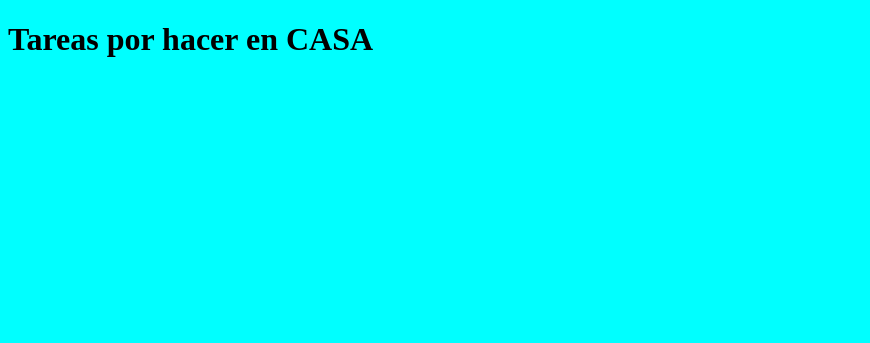
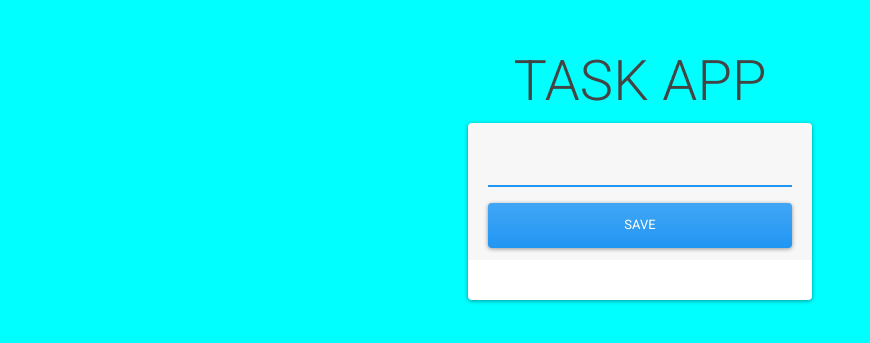
Before and after one commit to pedritoeldulce/Flask_SQLite_SQLAlchemy, a Flask app: page / in a window 1280 px wide. Shown: the top 343 px of the page, without its empty margins (0-870 px from the left). Run offline with Flask 2, Linux system fonts and the light colour scheme; some libraries are stand-ins or nearby versions.

Commit message:
add archivos: Styles, Formularios

```diff
--- a/templates/index.html
+++ b/templates/index.html
@@ -2,12 +2,30 @@
 <html lang="en">
 <head>
     <meta charset="UTF-8">
+    <!-- CDN Boostrap Watch -->
+    <link rel="stylesheet" href="https://stackpath.bootstrapcdn.com/bootswatch/4.5.2/materia/bootstrap.min.css">
+    <!-- Main CSS-->
     <link rel="stylesheet" href="{{ url_for('static', filename='main.css')}}">
     <title>TASKS</title>
 </head>
 <body>
-    <main>
-        <h1>Tareas por hacer en CASA</h1>
+    <main class="container p-4">
+        <h1 class="display-4 text-center mt-4">TASK APP</h1>
+        <div class="row">
+            <div class="col-md-4 offset-md-4 my-auto">
+                <div class="card">
+                    <div class="card-header">
+                        <form action="/create-task" method="POST">
+                            <div class="form-group">
+                              <input type="text" name="content" class="form-control" autofocus>
+                            </div>
+                            <button type="submit" class="btn btn-primary btn-block" >SAVE</button>
+                        </form>
+                    </div>
+                    <div class="card-body"></div>
+                </div>
+            </div>
+        </div>
     </main>
 </body>
 </html>
```
